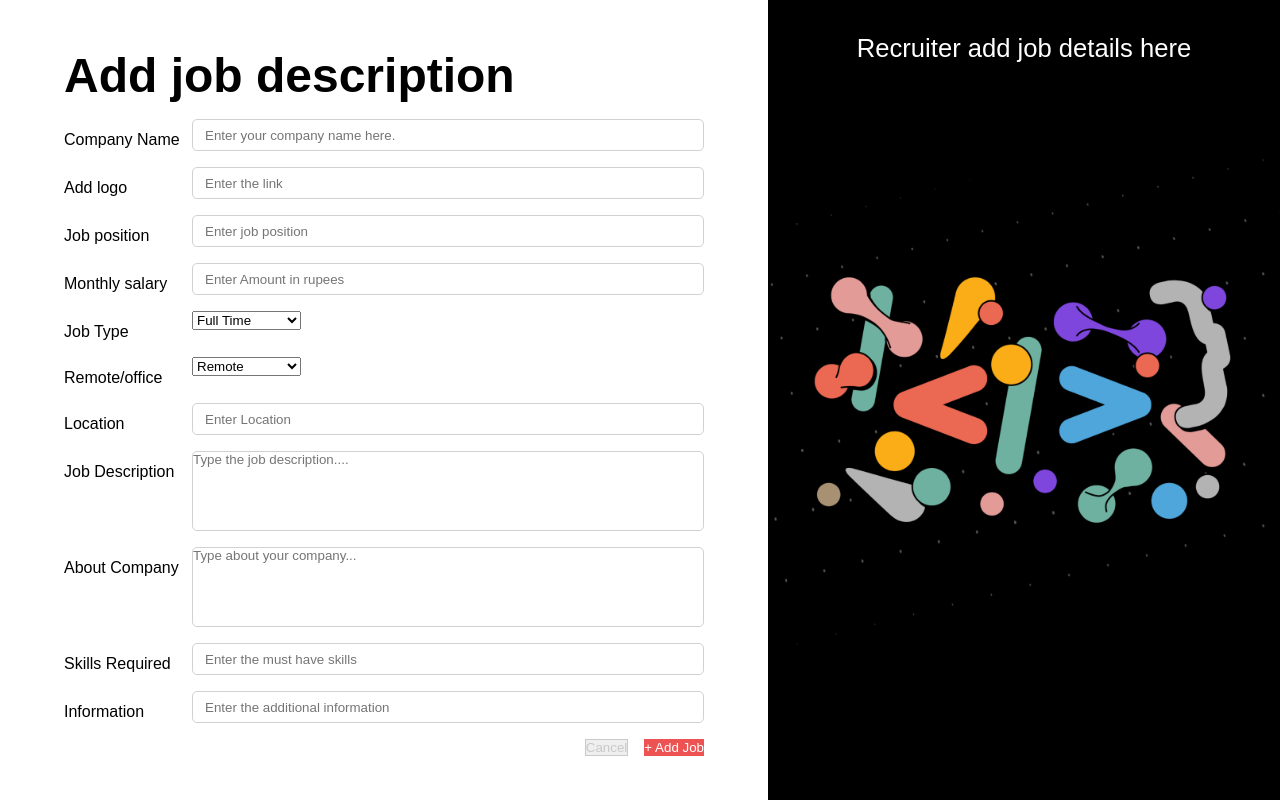
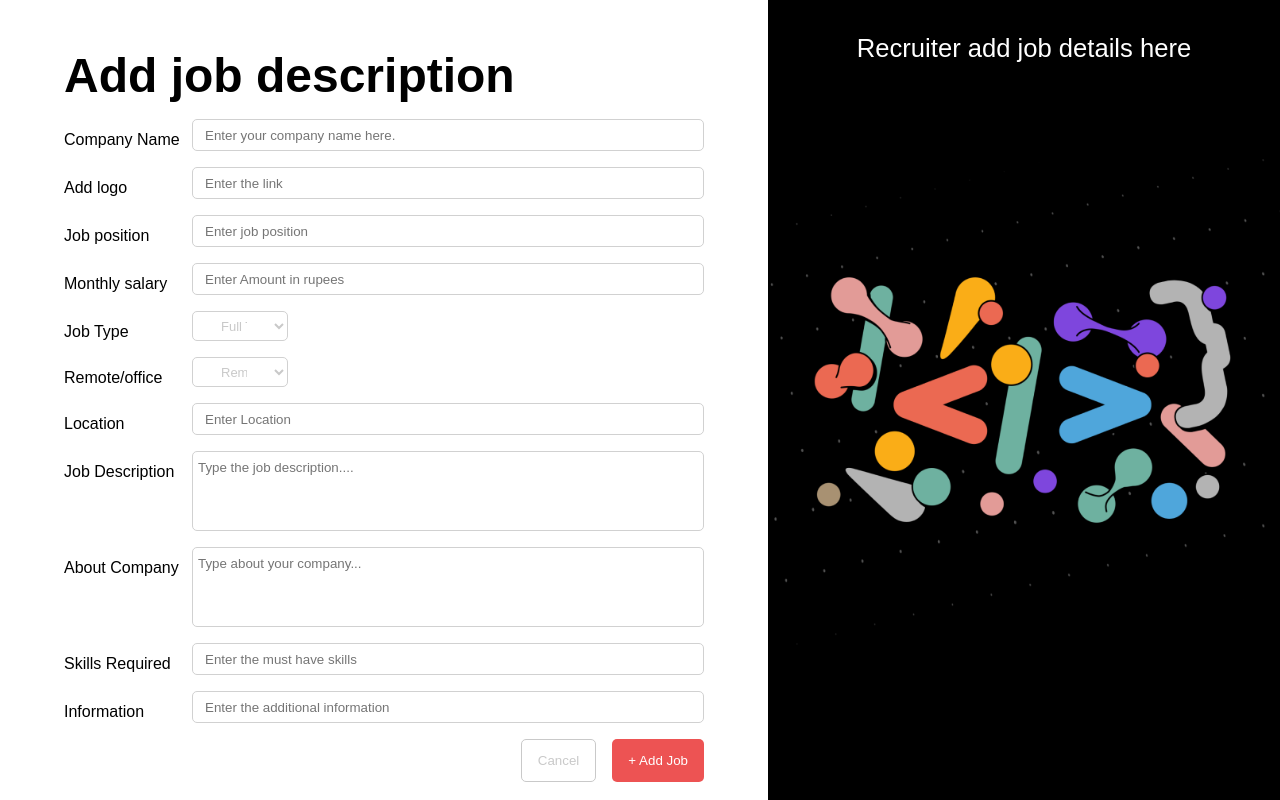
Before and after one commit to void-hr/jobify, a React (Vite) app in the folder client/: page /create in a window 1280 px wide. Built offline with nearby package versions, Linux system fonts and the light colour scheme.

Commit message:
fix styling

```diff
--- a/client/src/components/CreateJob/createjobform.module.css
+++ b/client/src/components/CreateJob/createjobform.module.css
@@ -46,7 +46,7 @@
 .create_form textarea {
     width: 80%;
     vertical-align: top;
-    padding: 0;
+    padding: 8px 5px;
     margin: 0;
     height: 5rem;
     resize: none;
@@ -77,7 +77,14 @@
     height: 2rem !important;
 }
 .create_form select {
-    width: 17% ;
+    width: 15% ;
+    border: 1px solid  rgb(209, 209, 209);
+    font-size: small;
+    padding: 4px 24px;
+    border-radius: 5px;
+    height: 100%;
+    background-color: transparent;
+    color:  #c9c9c9;
 }
 .create_form h1{
     margin-top: 3rem;
@@ -94,6 +101,11 @@
     color: #c9c9c9;
     border: 1px solid #c9c9c9 ;
     margin-left: 1rem ;
+    padding: 0.8rem 1rem;
+    background-color: transparent;
+    border-radius: 5px;
+    cursor: pointer;
+
 }
 
 .create_form button:nth-child(2) {
--- a/client/src/components/Login/login.module.css
+++ b/client/src/components/Login/login.module.css
@@ -45,6 +45,7 @@
     line-height: 6rem;
     font-family:  sans-serif;
     font-weight: normal;
+    color: white;
 }
 
 .login_form input {
@@ -58,6 +59,10 @@
     background: #ED5353;
     font-size: large;
     font-weight: bold;
+    border-radius: 5px;
+    border: none;
+    padding: 0.8rem 1rem;
+    color: white;
 }
 
 .login_form span {
--- a/client/src/components/Register/register.module.css
+++ b/client/src/components/Register/register.module.css
@@ -45,6 +45,8 @@
     line-height: 6rem;
     font-family:  sans-serif;
     font-weight: normal;
+    color: white;
+
 }
 
 .register_form input[type="text"]  {
@@ -58,6 +60,10 @@
     background: #ED5353;
     font-size: large;
     font-weight: bold;
+    border-radius: 5px;
+    border: none;
+    padding: 0.8rem 1rem;
+    color: white;
 }
 
 .register_form span {
```
